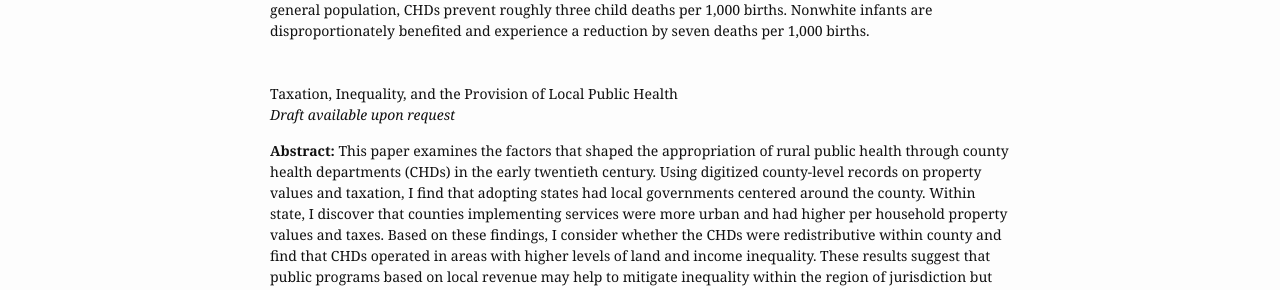
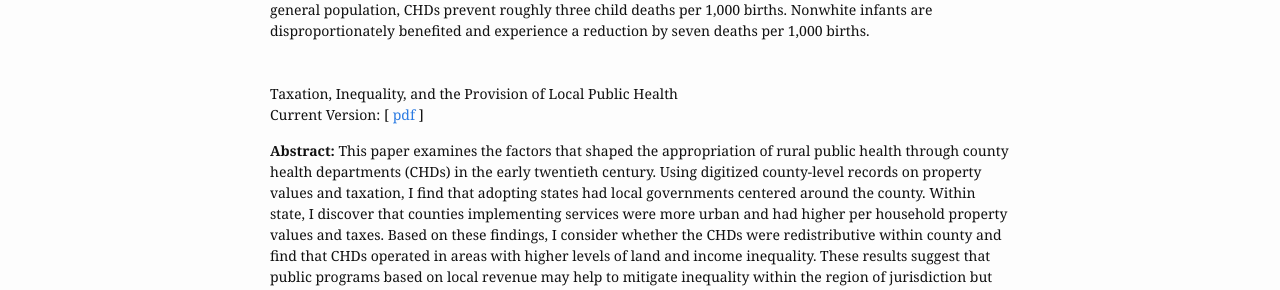
Before and after one commit to germsvel/lhv, a Jekyll site: the page built from research.html, in a window 1280 px wide. Shown: the part 578-868 px from the top of the page. Built offline with Jekyll 4.4.1, drawn with Linux system fonts in a browser that asks for light colours.

Commit message:
Add pdf for Taxation, Inequality, and the Provision of Local Public Health paper

```diff
--- a/research.html
+++ b/research.html
@@ -74,7 +74,12 @@ permalink: /research/
   <p class="research-title">Taxation, Inequality, and the Provision of Local
     Public Health
   </br>
-  <em>Draft available upon request</em>
+  Current Version: [
+    <a target="_blank" href="{{ site.base_url
+      }}/assets/research/hoehnvelasco_pe.pdf">
+      pdf
+    </a>
+    ]
   </p>
 
   <p class="abstract">
```
Also changed, not shown: 1 other file.
